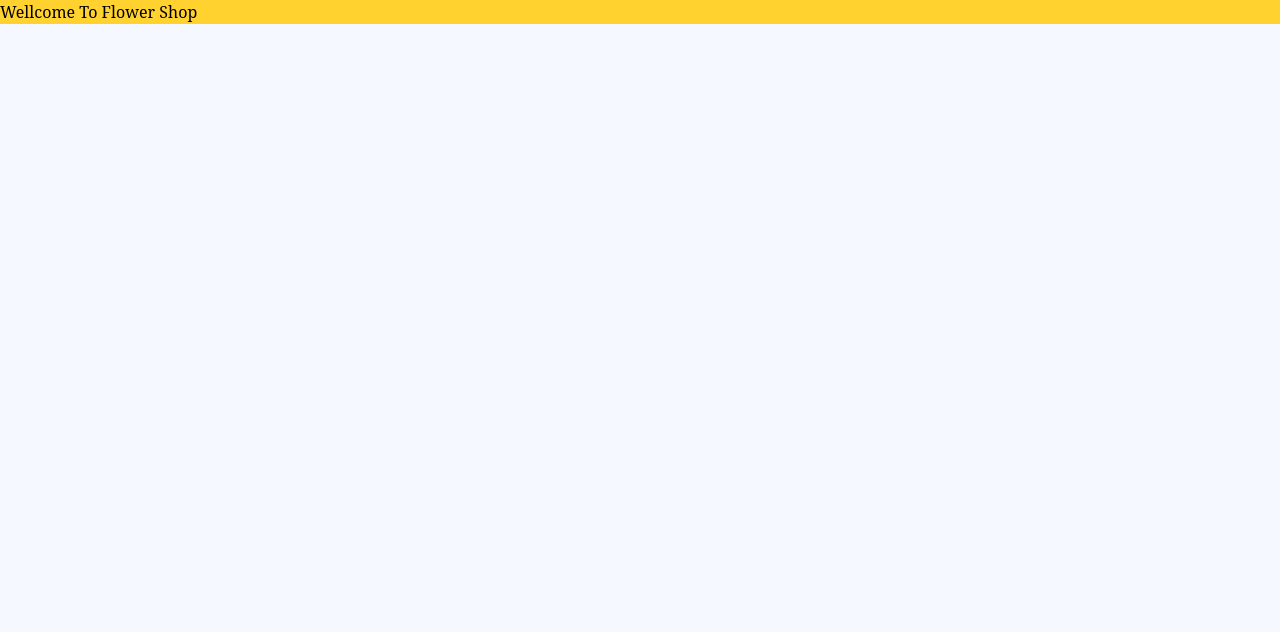
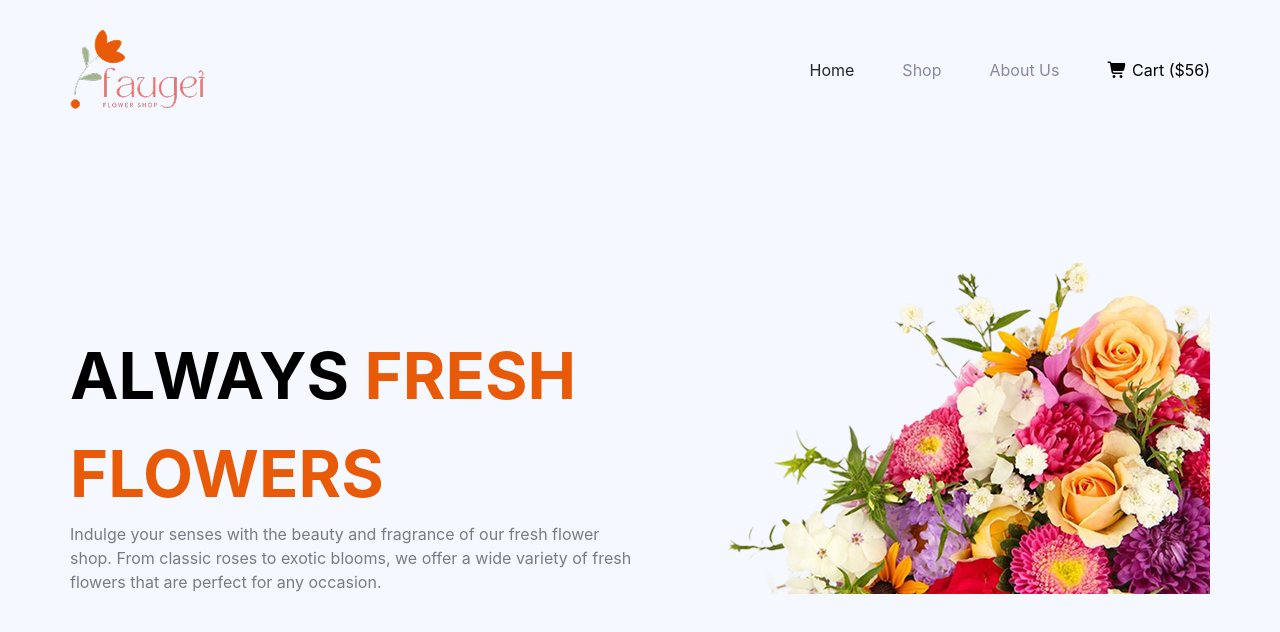
Before and after one commit to mhprotechbd/Flowershop, a website built with Vite: page index.html in a window 1280 px wide. Built offline with nearby package versions, Linux system fonts and the light colour scheme.

Commit message:
Header Section Completed

```diff
--- a/index.html
+++ b/index.html
@@ -4,16 +4,57 @@
 <head>
   <meta charset="UTF-8">
   <meta name="viewport" content="width=device-width, initial-scale=1.0">
-
   <title>Flower Shop</title>
   <link rel="stylesheet" href="./dist/styles/flower.css">
+
   <link rel="stylesheet" href="https://cdnjs.cloudflare.com/ajax/libs/font-awesome/7.0.0/css/all.min.css"
     integrity="sha512-DxV+EoADOkOygM4IR9yXP8Sb2qwgidEmeqAEmDKIOfPRQZOWbXCzLC6vjbZyy0vPisbH2SyW27+ddLVCN+OMzQ=="
     crossorigin="anonymous" referrerpolicy="no-referrer" />
 </head>
 
-<body class="max-w-[1440px] mx-auto bg-[#F5F8FF]">
-  <h1 class=" font-noto bg-amber-300">Wellcome To Flower Shop</h1>
+<body class="">
+  <header class="custom-container">
+    <!-- Nab bar -->
+    <nav class="flex justify-between items-center mt-7 px-3 mb-7 md:mb-32 md:px-0">
+      <div>
+        <img src="./dist/assets/logo.png" alt="">
+      </div>
+      <div>
+        <div class="flex items-center gap-12">
+          <ul class="hidden md:block md:flex md:gap-12">
+            <li><a class="block text-[#252432] text-base/6 hover:text-[#252432] hover:font-bold transition"
+                href="">Home</a></li>
+            <li><a class="block text-[#8987A1] text-base/6 hover:text-[#252432] hover:font-bold transition"
+                href="">Shop</a></li>
+            <li><a class="block text-[#8987A1] text-base/6 hover:text-[#252432] hover:font-bold transition"
+                href="">About Us</a>
+            </li>
+          </ul>
+          <div>
+            <span class="text-base/6"> <a href=""> <i class="fa-solid fa-cart-shopping"></i> </i> Cart
+                ($56)</a></span>
+          </div>
+        </div>
+      </div>
+    </nav>
+
+    <!-- Banner -->
+    <div class="flex justify-between items-end">
+      <div class="flex-1">
+        <h1 class="text-[65px] font-bold text-left"><span>ALWAYS</span> <span class="text-[#E95A08]">FRESH
+            FLOWERS</span> </h1>
+        <p class="text-p">Indulge your senses with the beauty and fragrance of our fresh flower shop. From classic
+          roses to exotic
+          blooms, we
+          offer a wide variety of fresh flowers that are perfect for any occasion.</p>
+      </div>
+      <div class="flex-1">
+        <img class=" object-contain w-full" src="./dist/assets/hero-flower.png" alt="">
+      </div>
+    </div>
+
+  </header>
+
 </body>
 
 </html>
--- a/src/input.css
+++ b/src/input.css
@@ -1,6 +1,27 @@
 @import 'tailwindcss';
 @import url('https://fonts.googleapis.com/css2?family=Doto:wght@100..900&family=EB+Garamond:ital,wght@0,400..800;1,400..800&family=Fira+Sans:ital,wght@0,100;0,200;0,300;0,400;0,500;0,600;0,700;0,800;0,900;1,100;1,200;1,300;1,400;1,500;1,600;1,700;1,800;1,900&family=Inter:ital,opsz,wght@0,14..32,100..900;1,14..32,100..900&family=Merriweather:ital,opsz,wght@0,18..144,300..900;1,18..144,300..900&family=Noto+Serif:ital,wght@0,100..900;1,100..900&family=Open+Sans:ital,wght@0,300..800;1,300..800&family=Poppins:ital,wght@0,100;0,200;0,300;0,400;0,500;0,600;0,700;0,800;0,900;1,100;1,200;1,300;1,400;1,500;1,600;1,700;1,800;1,900&family=Raleway:ital,wght@0,100..900;1,100..900&family=Work+Sans:ital,wght@0,100..900;1,100..900&display=swap');
+
 @theme {
   --font-noto: 'Noto Serif', serif;
   --font-inter: 'Inter', sans-serif;
+  --width-custom-container: 1140px;
+  --max-width-site: 1440px;
+  --color-p: rgba(0, 0, 0, 0.5);
 }
+
+@layer base {
+  body {
+    max-width: var(--max-width-site);
+    margin-left: auto;
+    margin-right: auto;
+    font-family: var(--font-inter);
+    background-color: #f5f8ff;
+  }
+}
+
+@layer components {
+  .custom-container {
+    max-width: var(--width-custom-container);
+    margin: 0px auto;
+  }
+}
```
Also changed, not shown: dist/styles/flower.css.
